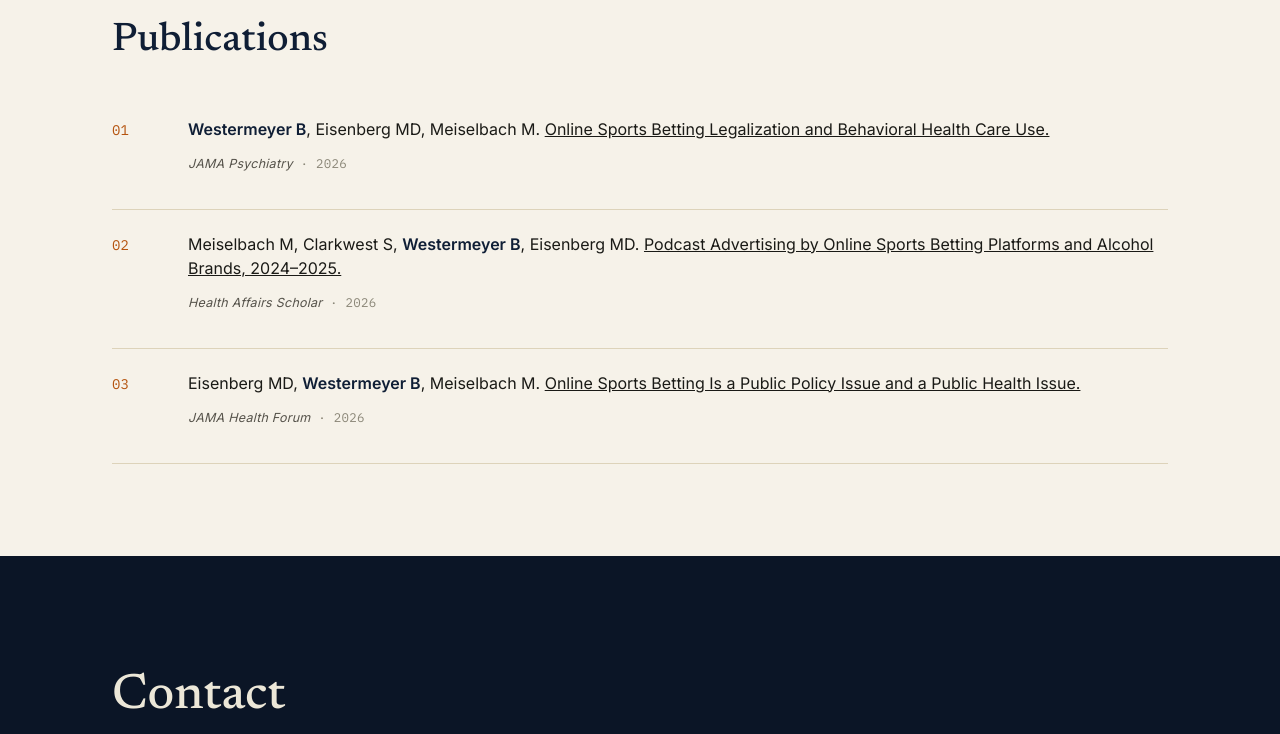
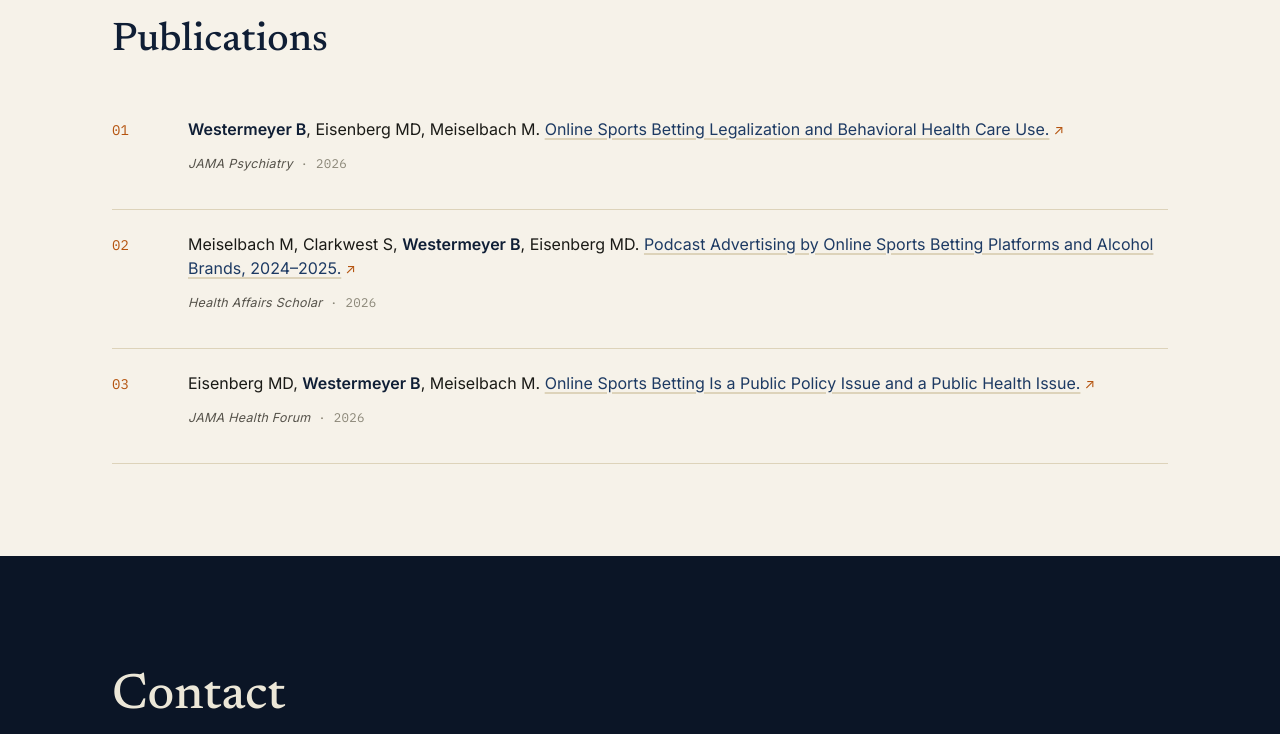
Before and after one commit to bwestermeyer/benwestermeyer-site, a plain HTML site: page index.html in a window 1280 px wide. Shown: the part 945-1679 px from the top of the page. Drawn offline with Linux system fonts and the light colour scheme.

Commit message:
Update styles.css

```diff
--- a/styles.css
+++ b/styles.css
@@ -293,6 +293,25 @@
 }
 .pub-title { margin: 0 0 6px; font-size: 16px; color: var(--ink); line-height: 1.5; }
 .pub-title .self { font-weight: 700; color: var(--navy-900); }
+.pub-link {
+  color: var(--navy-700);
+  text-decoration: underline;
+  text-decoration-color: var(--paper-line);
+  text-decoration-thickness: 1.5px;
+  text-underline-offset: 3px;
+  transition: color 0.15s ease, text-decoration-color 0.15s ease;
+}
+.pub-link:hover {
+  color: var(--orange-deep);
+  text-decoration-color: var(--orange);
+}
+.pub-link::after {
+  content: "\2197";
+  font-size: 0.85em;
+  margin-left: 4px;
+  color: var(--orange-deep);
+  display: inline-block;
+}
 .pub-venue {
   font-family: var(--font-mono);
   font-size: 12.5px;
```
